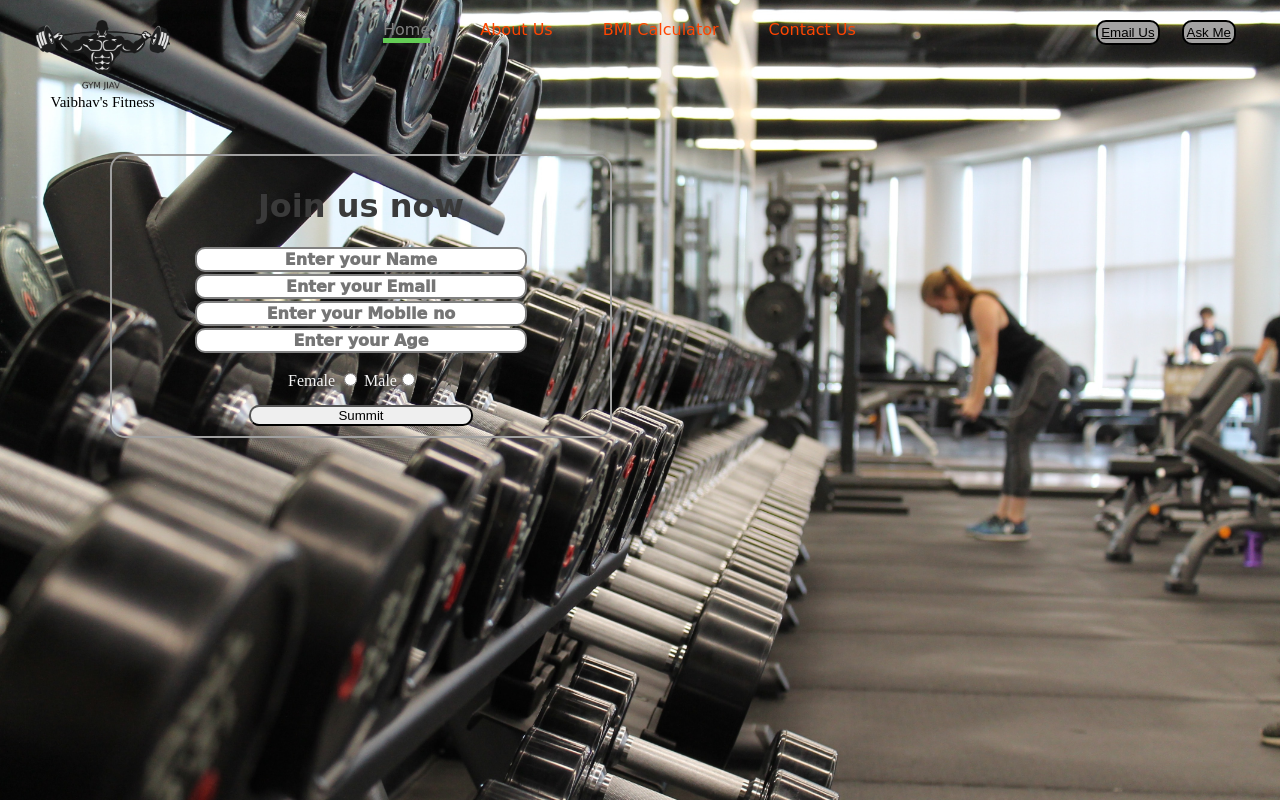
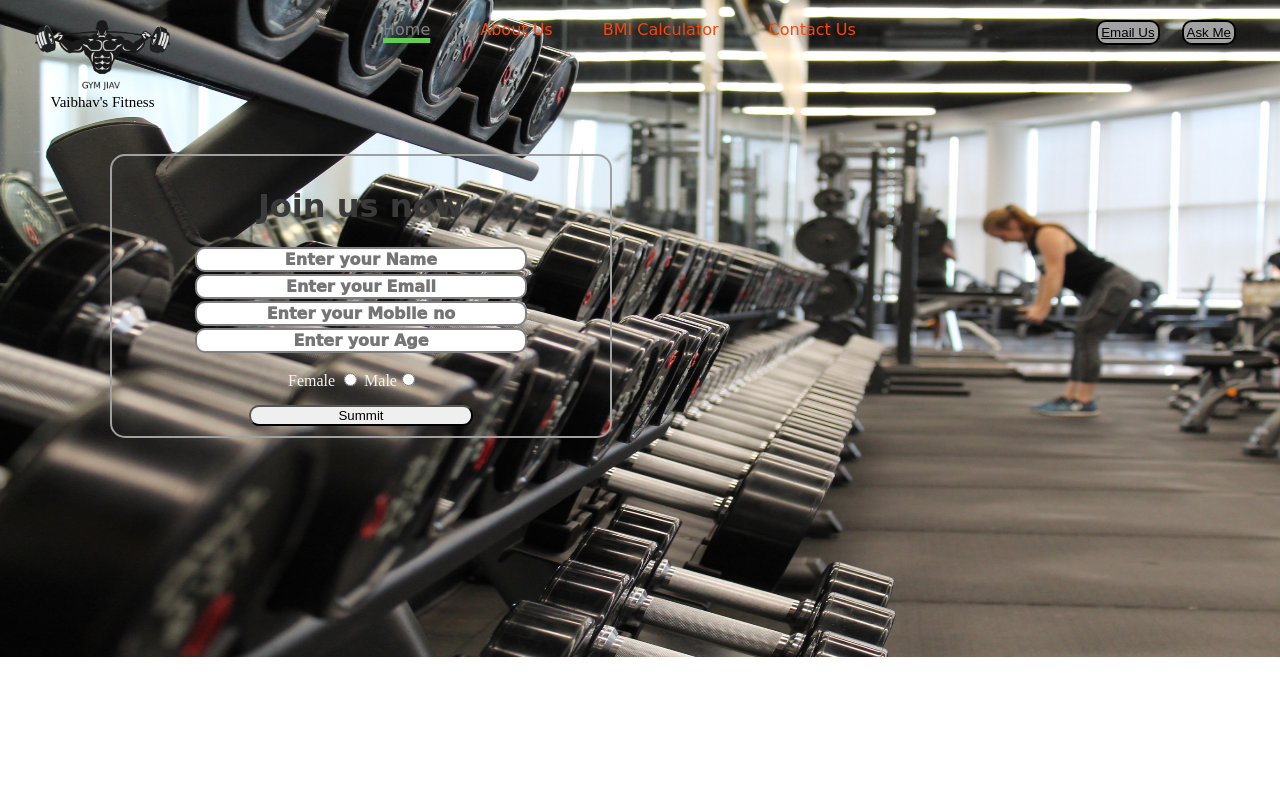
Before and after one commit to cyber-vg/gymweb, a plain HTML site: page index.html in a window 1280 px wide. Drawn offline with Linux system fonts and the light colour scheme.

Commit message:
Add files via upload

```diff
--- a/index.css
+++ b/index.css
@@ -3,9 +3,10 @@
 body {
   margin: 0px;
   padding: 0px;
-  background: url("bg1.jpg");
-  background-size: cover;
+  background: url(bg1.jpg);
+  background-size: 1366px 657px;
   color: whitesmoke;
+  background-repeat: no-repeat;
 }
 .left {
   /* border: 2px solid red; */
```
Also changed, not shown: aboutus.html (+4 -2 lines), index.html (+0 -1 lines).
